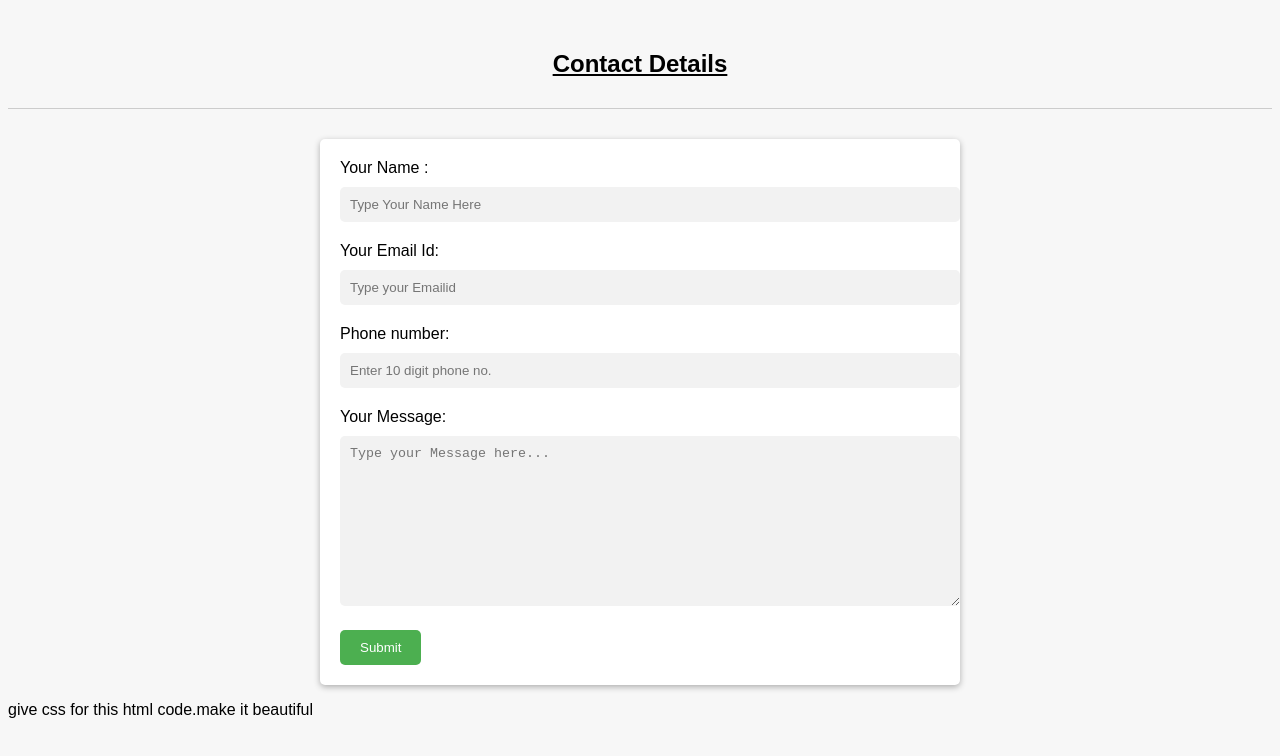
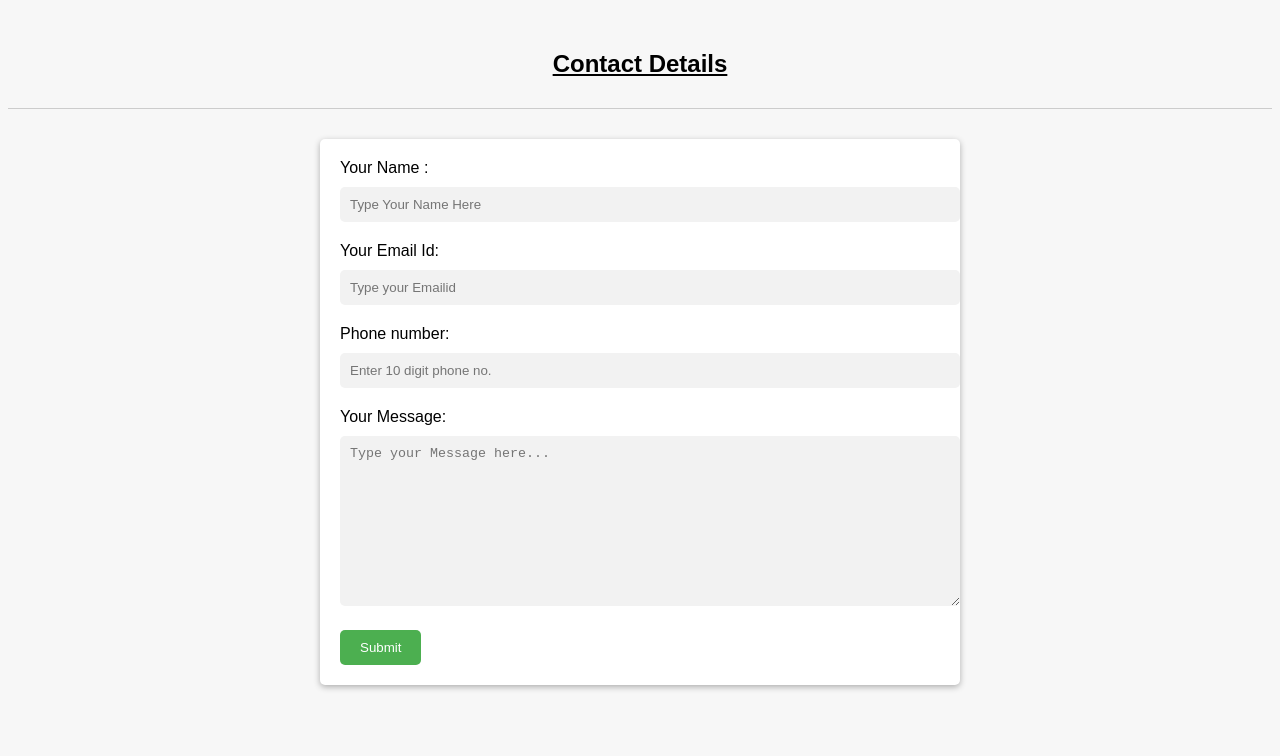
Before and after one commit to MrAviral/codeclauseContactForm, a plain HTML site: page index.html in a window 1280 px wide. Drawn offline with Linux system fonts and the light colour scheme.

Commit message:
Update index.html

```diff
--- a/index.html
+++ b/index.html
@@ -33,5 +33,3 @@
 </body>
 
 </html>
-
-give css for this html code.make it beautiful
```
